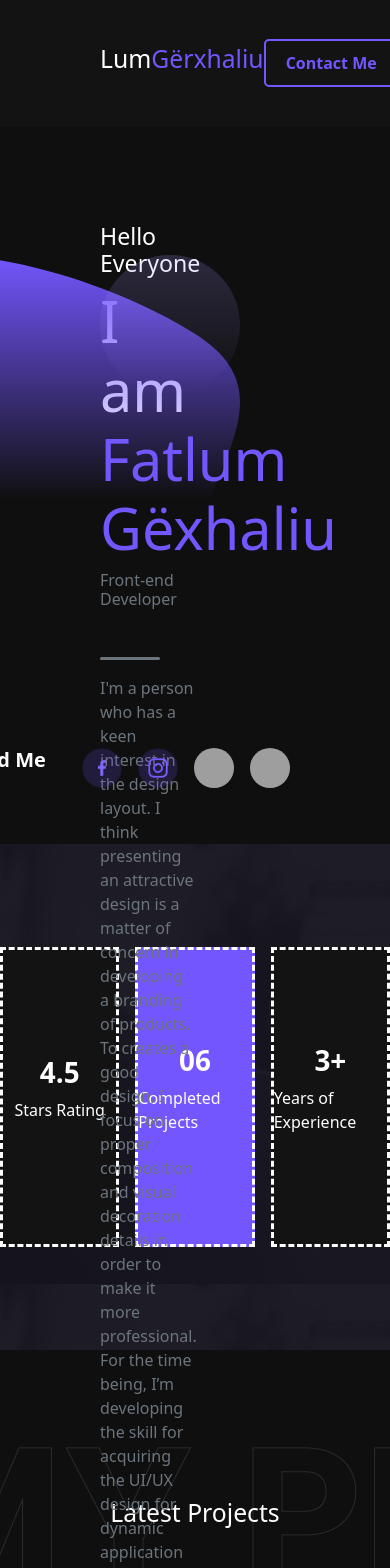
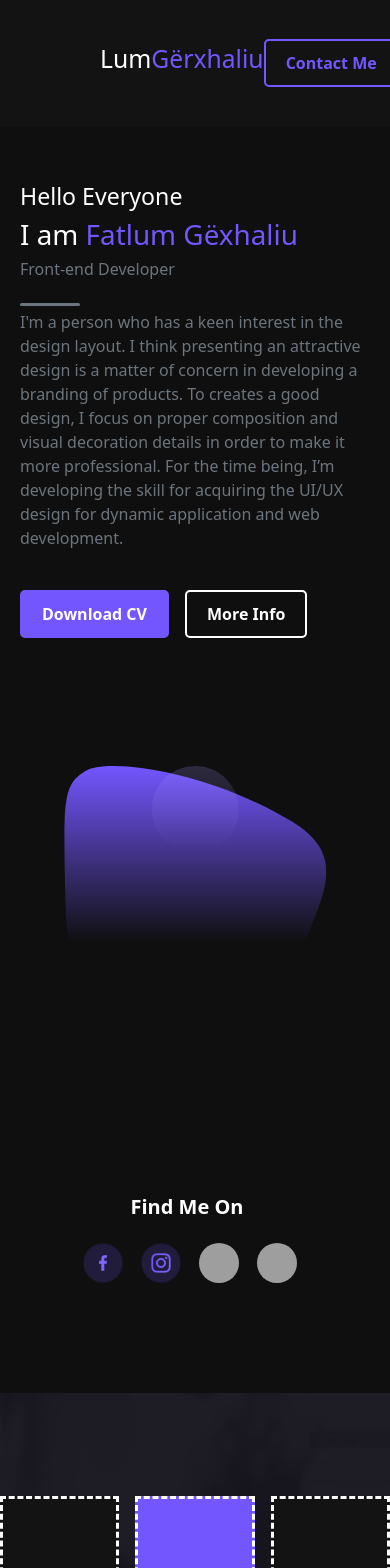
Before and after one commit to FatlumG/Portofolio, a React (Vite) app in the folder my-portofolio/: page / in a window 390 px wide. Shown: the top 1568 px of the page. Built offline with nearby package versions, Linux system fonts and the light colour scheme; grey boxes are pictures that could not be loaded; a web font is replaced by a local one.

Commit message:
Made hero section responsive

```diff
--- a/my-portofolio/src/components/Hero.jsx
+++ b/my-portofolio/src/components/Hero.jsx
@@ -1,13 +1,4 @@
 import React from "react";
-// import {
-//   Modal,
-//   ModalContent,
-//   ModalHeader,
-//   ModalBody,
-//   ModalFooter,
-//   Button,
-//   useDisclosure,
-// } from "@nextui-org/modal";
 import HeaderBtn from "./Button";
 import purpleBg from "../assets/vectors/purpleBg.svg";
 import fadingCircle from "../assets/vectors/fadingCircle.svg";
@@ -19,26 +10,19 @@ import cv from "../assets/downloads/cv.pdf";
 import "../styles/components/hero.css";
 
 function Hero() {
-  // const { isOpen, onOpen, onClose } = useDisclosure();
-  // const [backdrop, setBackdrop] = React.useState("opaque");
-
-  // const backdrops = ["opaque", "blur", "transparent"];
-
-  // const handleOpen = (backdrop) => {
-  //   setBackdrop(backdrop);
-  //   onOpen();
-  // };
-
   return (
-    <div id="home" className="hero d-flex py-5 position-relative">
-      <div className="hero-text w-50 py-5">
+    <div
+      id="home"
+      className="hero d-flex flex-column flex-md-row py-2 py-lg-5 position-relative justify-content-start justify-content-lg-between"
+    >
+      <div className="hero-text w-100 w-md-100 d-flex flex-column py-5">
         <h3 className="text-white">Hello Everyone</h3>
-        <h1 className="text-white">
+        <h1 className="text-white fs-1">
           I am <span className="fg">Fatlum Gëxhaliu</span>
         </h1>
         <h6 className="text-secondary">Front-end Developer</h6>
-        <div className="line mt-5 mb-3 bg-secondary"></div>
-        <p className="text-secondary">
+        <div className="line mt-3 mt-lg-4 mb-1 mb-lg-2 bg-secondary"></div>
+        <p className="text-secondary fs-6">
           I'm a person who has a keen interest in the design layout. I think
           presenting an attractive design is a matter of concern in developing a
           branding of products. To creates a good design, I focus on proper
@@ -51,73 +35,27 @@ function Hero() {
           <a href={cv} download="Fatlum Gërxhaliu CV">
             <HeaderBtn>Download CV</HeaderBtn>{" "}
           </a>
-          <HeaderBtn
-            // key={b}
-            // className="capitalize"
-            // color="warning"
-            // onPress={() => handleOpen(b)}
-            variant="white"
-          >
-            More Info
-          </HeaderBtn>
-          {/* <Modal backdrop={backdrop} isOpen={false} onClose={onClose}>
-            <ModalContent>
-              {(onClose) => (
-                <>
-                  <ModalHeader className="flex flex-col gap-1">
-                    Modal Title
-                  </ModalHeader>
-                  <ModalBody>
-                    <p>
-                      Lorem ipsum dolor sit amet, consectetur adipiscing elit.
-                      Nullam pulvinar risus non risus hendrerit venenatis.
-                      Pellentesque sit amet hendrerit risus, sed porttitor quam.
-                    </p>
-                    <p>
-                      Lorem ipsum dolor sit amet, consectetur adipiscing elit.
-                      Nullam pulvinar risus non risus hendrerit venenatis.
-                      Pellentesque sit amet hendrerit risus, sed porttitor quam.
-                    </p>
-                    <p>
-                      Magna exercitation reprehenderit magna aute tempor
-                      cupidatat consequat elit dolor adipisicing. Mollit dolor
-                      eiusmod sunt ex incididunt cillum quis. Velit duis sit
-                      officia eiusmod Lorem aliqua enim laboris do dolor
-                      eiusmod. Et mollit incididunt nisi consectetur esse
-                      laborum eiusmod pariatur proident Lorem eiusmod et. Culpa
-                      deserunt nostrud ad veniam.
-                    </p>
-                  </ModalBody>
-                  <ModalFooter>
-                    <Button color="danger" variant="light" onPress={onClose}>
-                      Close
-                    </Button>
-                    <Button color="primary" onPress={onClose}>
-                      Action
-                    </Button>
-                  </ModalFooter>
-                </>
-              )}
-            </ModalContent>
-          </Modal> */}
+          <HeaderBtn variant="white">More Info</HeaderBtn>
         </div>
       </div>
-      <div className="hero-imgs w-50 d-flex justify-content-end position-relative">
+      <div className="hero-imgs w-100 d-flex justify-content-end position-relative">
         <img
           src={purpleBg}
           alt="Purple Background"
-          className="position-absolute"
+          className="position-absolute w-75"
         />
         <img
           src={fadingCircle}
           alt="Fading Circle"
-          className="position-absolute"
+          className="position-absolute w-25"
         />
       </div>
-      <div className="contacts position-absolute d-flex justify-content-between gap-3">
-        <h3 className="text-white fs-5 fw-bold text-capitalize pe-3">
+
+      <div className="contacts position-absolute d-flex flex-column flex-lg-row justify-content-between gap-3">
+        <h3 className="text-white text-center fs-5 fw-bold text-capitalize pe-3">
           Find me on
         </h3>
+        <div className="d-flex gap-2">
           <a href="https://www.facebook.com/fatlum.fatlum.716">
             <img src={facebook} alt="Facebook Icon" />
           </a>
@@ -132,6 +70,7 @@ function Hero() {
           </a>
         </div>
       </div>
+    </div>
   );
 }
 
--- a/my-portofolio/src/styles/components/hero.css
+++ b/my-portofolio/src/styles/components/hero.css
@@ -22,7 +22,7 @@
 .hero-imgs img {
   position: absolute;
   top: 80px;
-  right: 50px;
+  right: 0px;
 }
 
 .contacts {
@@ -46,3 +46,38 @@
 .contacts a img:hover {
   transform: rotate(360deg);
 }
+
+@media screen and (max-width: 1200px) {
+  .hero {
+    height: auto !important;
+    padding: 0 50px;
+  }
+
+  .contacts {
+    bottom: 40px;
+    right: 50px;
+  }
+}
+
+@media screen and (max-width: 768px) {
+  .hero {
+    height: 150vh !important;
+  }
+
+  .hero-imgs img {
+    right: 50%;
+    transform: translateX(50%);
+  }
+}
+
+@media screen and (max-width: 450px) {
+  .hero {
+    padding: 0 20px;
+  }
+
+  .contacts {
+    right: 50%;
+    bottom: 100px;
+    transform: translateX(50%);
+  }
+}
```
Lines whose indentation alone changed are shown as unchanged.
